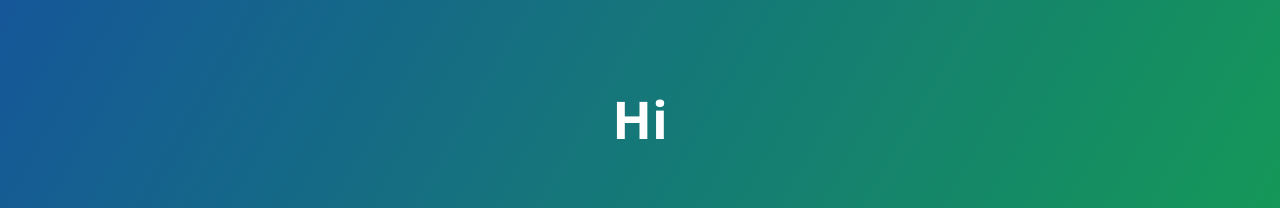
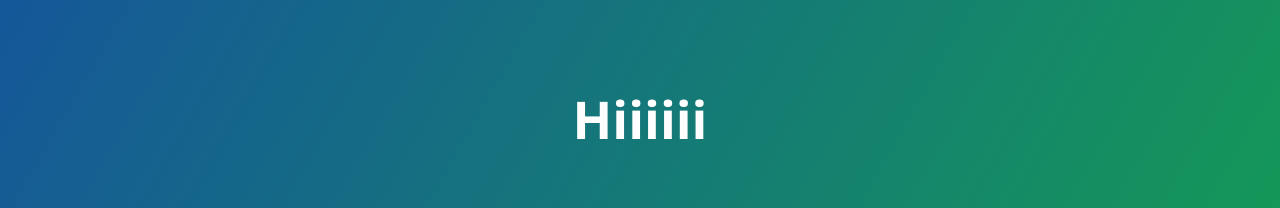
Before and after one commit to webrtctest/webrtctest.github.io, a plain HTML site: page index.html in a window 1280 px wide. Shown: the top 208 px of the page. Drawn offline with nearby package versions, Linux system fonts and the light colour scheme.

Commit message:
Update index.html

```diff
--- a/index.html
+++ b/index.html
@@ -11,7 +11,7 @@
   </head>
   <body>
     <section class="page-header">
-      <h1 class="project-name">Hi</h1>
+      <h1 class="project-name">Hiiiiii</h1>
       <h2 class="project-tagline"></h2>
     </section>
 
```
